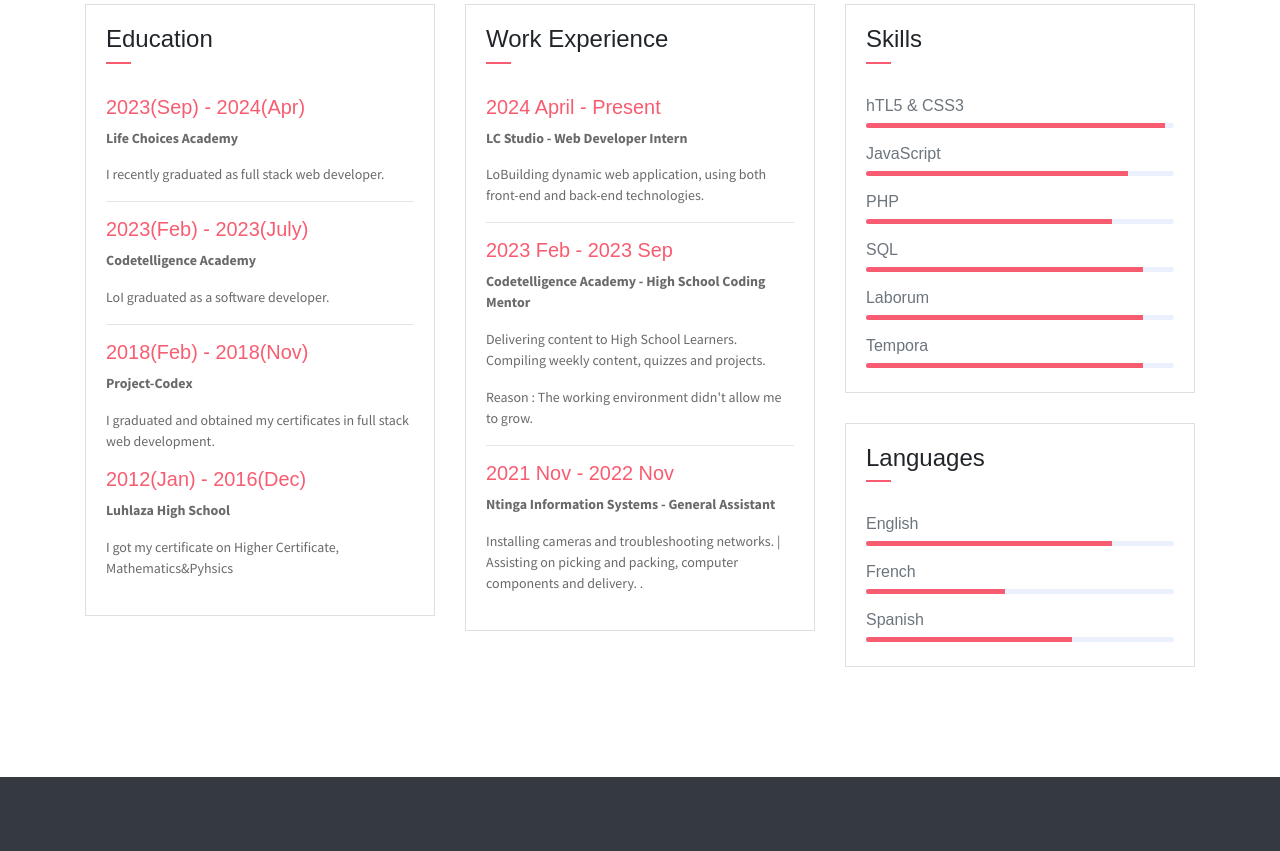
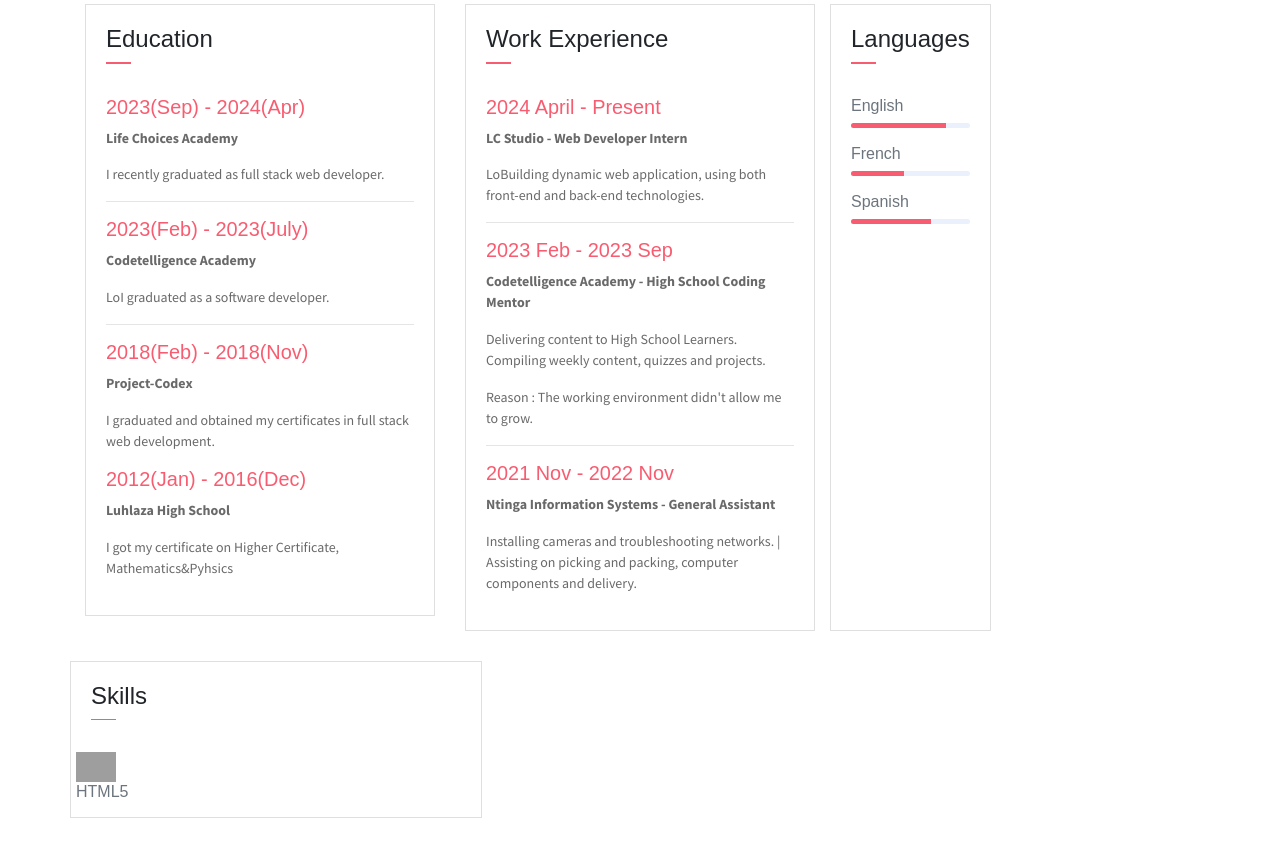
Before and after one commit to Mzwa1080/port_update, a website: page index.html in a window 1280 px wide. Shown: the part 1353-2204 px from the top of the page. Drawn offline with Linux system fonts and the light colour scheme; some packages are replaced by stand-ins of ours; grey boxes are pictures that could not be loaded.

Commit message:
added few changes

```diff
--- a/index.html
+++ b/index.html
@@ -26,7 +26,7 @@
                 <h4 class="header-subtitle" >Hello, I am</h4>
                 <h1 class="header-title">Mzwamadoda Louw</h1>
                 <h6 class="header-mono" >Full Stack Web Developer | Network Administrator</h6>
-                <a href="Mzwamadoda_Louw-CV (1).pdf" target="_blank"><button class="btn btn-primary btn-rounded"><i class="ti-printer pr-2"></i>Print Resume</button></a>
+                <a href="Mzwamadoda_Louw-CV (1).pdf" target="_blank"><button class="btn btn-primary btn-rounded"><i class="ti-printer pr-2"></i>Download CV</button></a>
 
             </div>
         </div>
@@ -154,49 +154,11 @@
                             <hr>
                             <h6 class="title text-danger">2021 Nov - 2022 Nov</h6>
                             <strong><P>Ntinga Information Systems - General Assistant</P></strong>
-                            <P class="subtitle">Installing cameras and troubleshooting networks. | Assisting on picking and packing, computer components and delivery.
-                                .</P>
+                            <P class="subtitle">Installing cameras and troubleshooting networks. | Assisting on picking and packing, computer components and delivery.</P>
                         </div>
                     </div>
                 </div>
 
-
-
-                <div class="col-lg-4">
-                    <div class="card">
-                       <div class="card-header">
-                            <div class="pull-left">
-                                <h4 class="mt-2">Skills</h4>
-                                <span class="line"></span>
-                            </div>
-                        </div>
-                        <div class="card-body pb-2">
-                           <h6>hTL5 &amp; CSS3</h6>
-                            <div class="progress mb-3">
-                                <div class="progress-bar bg-danger" role="progressbar" style="width: 97%" aria-valuenow="25" aria-valuemin="0" aria-valuemax="100"></div>
-                            </div>
-                            <h6>JavaScript</h6>
-                            <div class="progress mb-3">
-                                <div class="progress-bar bg-danger" role="progressbar" style="width: 85%" aria-valuenow="25" aria-valuemin="0" aria-valuemax="100"></div>
-                            </div>
-                            <h6>PHP</h6>
-                            <div class="progress mb-3">
-                                <div class="progress-bar bg-danger" role="progressbar" style="width: 80%" aria-valuenow="50" aria-valuemin="0" aria-valuemax="100"></div>
-                            </div>
-                            <h6>SQL</h6>
-                            <div class="progress mb-3">
-                                <div class="progress-bar bg-danger" role="progressbar" style="width: 90%" aria-valuenow="75" aria-valuemin="0" aria-valuemax="100"></div>
-                            </div>
-                            <h6>Laborum</h6>
-                            <div class="progress mb-3">
-                                <div class="progress-bar bg-danger" role="progressbar" style="width: 90%" aria-valuenow="75" aria-valuemin="0" aria-valuemax="100"></div>
-                            </div>
-                            <h6>Tempora</h6>
-                            <div class="progress mb-3">
-                                <div class="progress-bar bg-danger" role="progressbar" style="width: 90%" aria-valuenow="75" aria-valuemin="0" aria-valuemax="100"></div>
-                            </div>
-                        </div>
-                    </div>
                     <div class="card">
                        <div class="card-header">
                             <div class="pull-left">
@@ -219,7 +181,63 @@
                             </div>
                         </div>
                     </div>
+
+                <div class="row">
+                <div class="col-lg-12">
+                    <div class="card">
+                       <div class="card-header">
+                            <div class="pull-left">
+                                <h4 class="mt-2">Skills</h4>
+                                <span class="line"></span>
+                            </div>
+                        </div>
+
+                        <div class="row">
+<div class="card-body pb-2">
+
+    <div class="cla"></div>
+                                <div class="" >
+                                    <img class="" src="https://static-00.iconduck.com/assets.00/html5-icon-2018x2048-st7q7lm6.png" alt="" width="10%" height="10%">
+                                </div>
+                                <h6 class="">HTML5</h6>
+
+                            <!-- <div class="mb-3 d-flex justify-content-center align-items-center" > -->
+                                <!-- <div class="col-3-lg">
+                                    <img class="" src="https://i.ibb.co/LZdWr0Z/Screenshot-2024-06-13-121751.png" alt="" width="10%" height="10%">
+                                </div>
+                                <h6 class="col-3">CSS3</h6> -->
+                            <!-- </div> -->
+                            <!-- <div class="mb-3 d-flex justify-content-center align-items-center" >
+                                <div class="col-3-lg">
+                                    <img class="" src="https://i.ibb.co/G22rQnM/bootstrap-removebg-preview.png" alt="" width="10%" height="10%">
+                                </div>
+                                <h6 class="col-3-lg">Bootstrap</h6>
+                            </div>
+
+                            <div class="mb-3 d-flex justify-content-center align-items-center" >
+                                <div class="col-3-lg">
+                                    <img class="" src="https://upload.wikimedia.org/wikipedia/commons/thumb/3/33/Figma-logo.svg/1667px-Figma-logo.svg.png" alt="" width="10%" height="20%">
+                                </div>
+                                <h6 class="col-3-lg">FIGMA</h6>
+                            </div>
+
+                            <div class="mb-3 d-flex justify-content-center align-items-center" >
+                                <div class="col-3-lg">
+                                    <img class="" src="https://upload.wikimedia.org/wikipedia/commons/6/6a/JavaScript-logo.png" alt="" width="10%" height="20%">
+                                </div>
+                                <h6 class="col-3-lg">JAVASCRIPT</h6>
+                            </div> -->
+
+
+                        </div>
+                        </div>
+
+                    </div>
+
                 </div>
+                </div>
+
+
 
             </div>
         </div>
```
